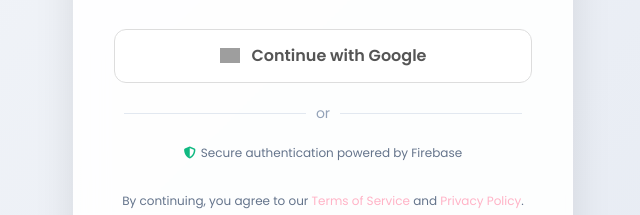
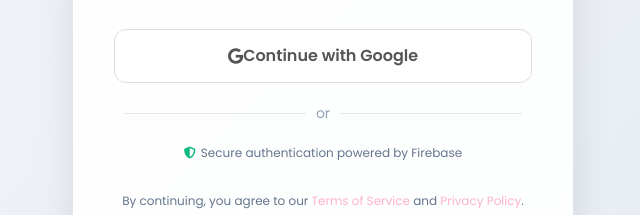
Before and after one commit to Yashvardhan4646/jnvconnect, a plain HTML site: page index.html in a window 1280 px wide. Shown: the part 371-586 px from the top of the page, 317-957 px from the left. Drawn offline with nearby package versions, Linux system fonts and the light colour scheme; no server answers; grey boxes are pictures that could not be loaded.

Commit message:
Add Font Awesome for Google sign-in icon

```diff
--- a/index.html
+++ b/index.html
@@ -19,6 +19,7 @@
 <meta property="og:url" content="https://jnvconnect.netlify.app" />
 <meta name="twitter:card" content="summary_large_image" />
 <meta name="google-site-verification" content="vvJbZrzce_71Qp2HQ1GJ3TxF7X-yxBHd0jOmZcQKaks" />
+    <script src="https://kit.fontawesome.com/2d8a35591c.js" crossorigin="anonymous"></script>
     <style>
         :root {
             --primary: #ffb3c6;         /* Soft Pink */
@@ -254,7 +255,7 @@
 
         <div class="login-form">
             <button id="googleSignIn" class="btn-google">
-                <img src="https://upload.wikimedia.org/wikipedia/commons/5/53/Google_%22G%22_Logo.svg" alt="Google logo">
+                <i class="fab fa-google"></i>
                 Continue with Google
             </button>
 
```
